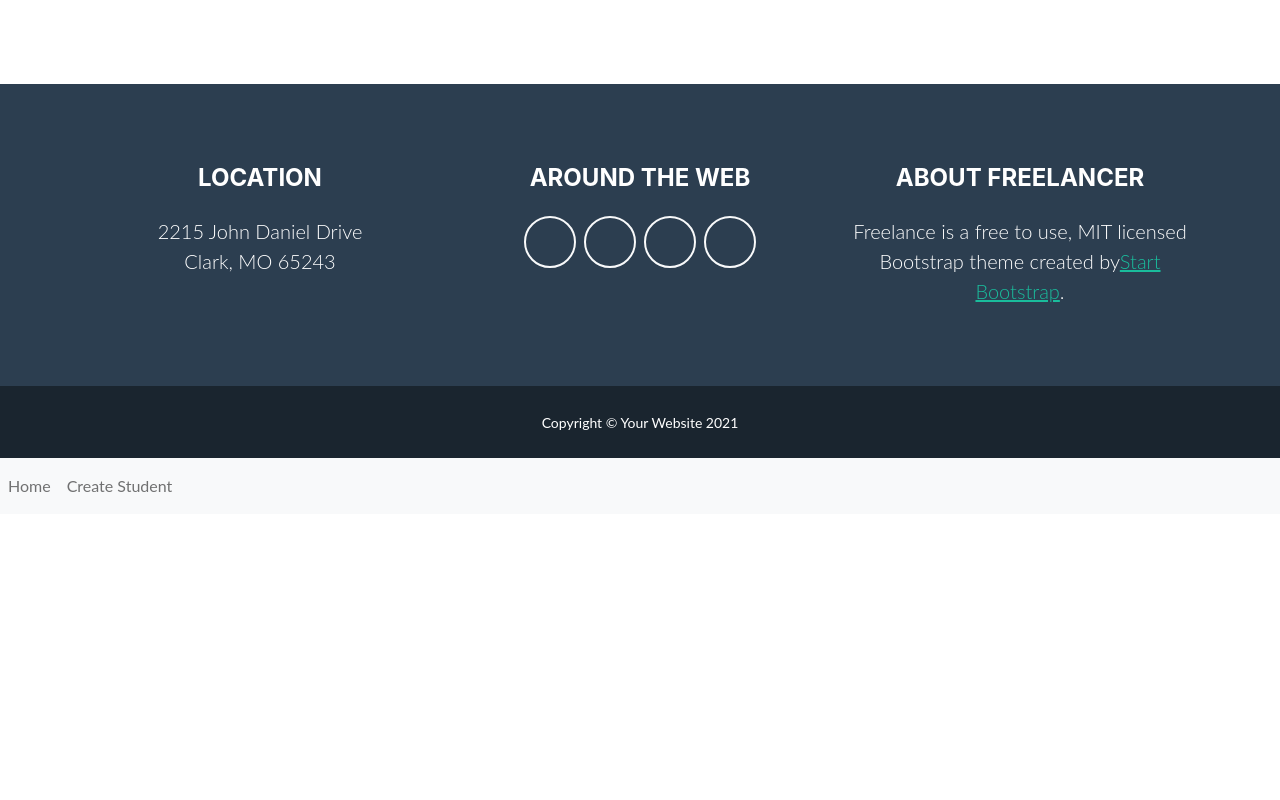
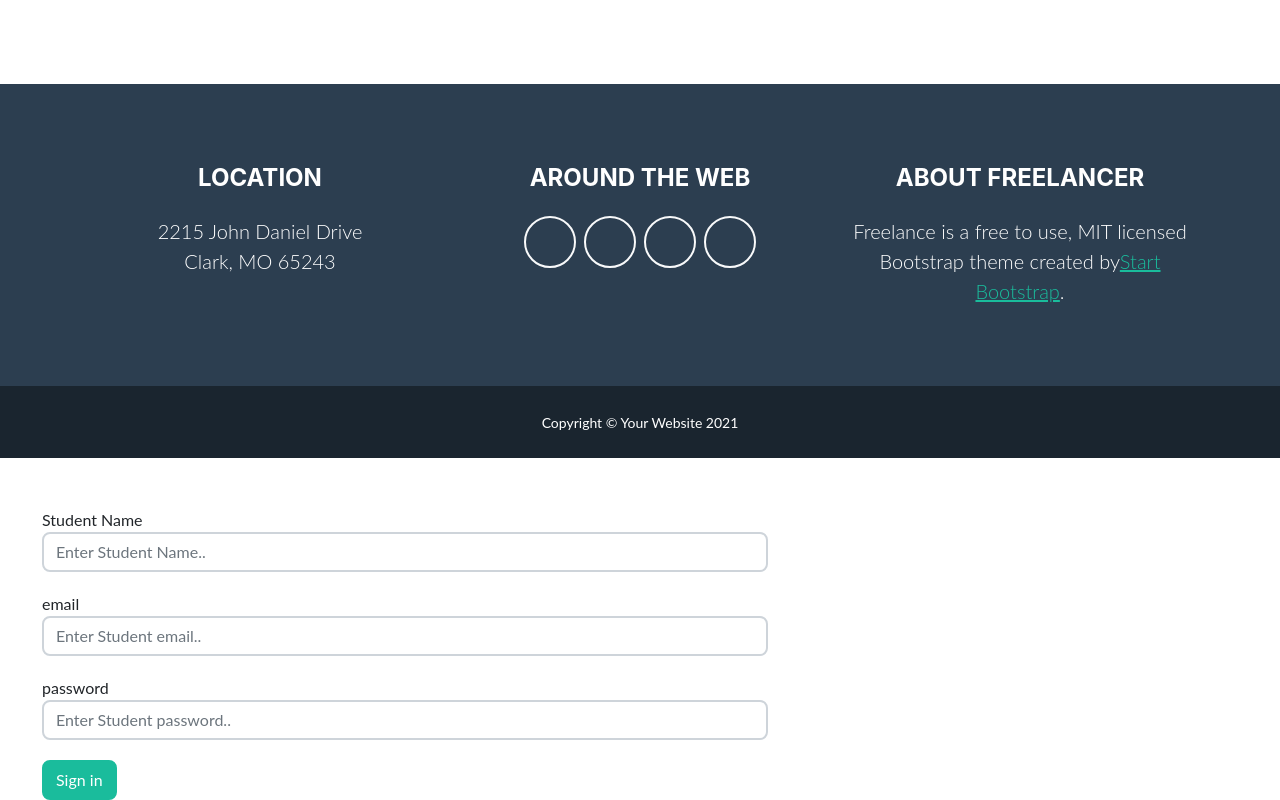
Before and after one commit to 1996-isuru/stud_m_s, a React (Create React App) app in the folder web-application/: page /login in a window 1280 px wide. Shown: the part 1971-2771 px from the top of the page. Before the commit the page ends 2485 px from the top, so only its background shows below. Built offline with nearby package versions, Linux system fonts and the light colour scheme.

Commit message:
created signup

```diff
--- a/web-application/src/App.js
+++ b/web-application/src/App.js
@@ -4,13 +4,17 @@ import AddStudent from "./components/AddStudent";
 import AllStudensts from "./components/AllStudents";
 import { BrowserRouter as Router, Route } from "react-router-dom";
 import Landing from "./components/auth/landing";
+import SignUp from "./components/auth/SIgnUp";
+import Login from "./components/auth/Login";
 
 function App() {
   return (
     <Router>
       <div className="App">
       <Landing />
-        <Header />
+        {/* <Header /> */}
+        <Route path="/signup" exact component={SignUp} />
+        <Route path="/login" exact component={Login} />
         <Route path="/add" exact component={AddStudent} />
         <Route path="/" exact component={AllStudensts} />
       </div>
--- a/web-application/src/components/auth/Login.js
+++ b/web-application/src/components/auth/Login.js
@@ -1,96 +1,96 @@
-// import React, { useState } from "react";
-// import axios from "axios";
+import React, { useState } from "react";
+import axios from "axios";
 
-// export default function Login() {
-//   const [name, setUserName] = useState("");
-//   const [email, setEmail] = useState("");
-//   const [password, setPassword] = useState("");
+export default function Login() {
+  const [name, setUserName] = useState("");
+  const [email, setEmail] = useState("");
+  const [password, setPassword] = useState("");
 
-//   function sendData(e) {
-//     //that is the event therefore should pass (e)
-//     e.preventDefault();
-//     const newStudent = {
-//       name,
-//       email,
-//       password,
-//     };
+  function sendData(e) {
+    //that is the event therefore should pass (e)
+    e.preventDefault();
+    const newStudent = {
+      name,
+      email,
+      password,
+    };
 
-//     console.log(newStudent);
-//     axios
-//       .post("http://localhost:8070/student/add", newStudent)
-//       .then(() => {
-//         alert("Student Added.");
-//         setUserName("");
-//         setEmail("");
-//         setPassword("");
-//       })
-//       .catch((err) => {
-//         alert(err);
-//       });
-//   }
+    console.log(newStudent);
+    axios
+      .post("http://localhost:8070/user/login", newStudent)
+      .then(() => {
+        alert("Student Added.");
+        setUserName("");
+        setEmail("");
+        setPassword("");
+      })
+      .catch((err) => {
+        alert(err);
+      });
+  }
 
-//   return (
-//     <div
-//       className="container"
-//       style={{ marginLeft: 30, marginTop: 50, width: 900 }}
-//     >
-//       <form onSubmit={sendData}>
-//         <div className="form-group row">
-//           <label htmlFor="name" className="text-start">
-//             Student Name
-//           </label>
-//           <div className="col-sm-10">
-//             <input
-//               type="text"
-//               className="form-control"
-//               id="name"
-//               placeholder="Enter Student Name.."
-//               onChange={(e) => {
-//                 setUserName(e.target.value);
-//               }}
-//             />
-//           </div>
-//         </div>
-//         <div className="form-group row" style={{ marginTop: 20 }}>
-//           <label htmlFor="email" className="text-start">
-//             email
-//           </label>
-//           <div className="col-sm-10">
-//             <input
-//               type="text"
-//               className="form-control"
-//               id="email"
-//               placeholder="Enter Student email.."
-//               onChange={(e) => {
-//                 setEmail(e.target.value);
-//               }}
-//             />
-//           </div>
-//         </div>
-//         <div className="form-group row" style={{ marginTop: 20 }}>
-//           <label htmlFor="password" className="text-start">
-//             password
-//           </label>
-//           <div className="col-sm-10">
-//             <input
-//               type="text"
-//               className="form-control"
-//               id="password"
-//               placeholder="Enter Student password.."
-//               onChange={(e) => {
-//                 setPassword(e.target.value);
-//               }}
-//             />
-//           </div>
-//         </div>
-//         <div className="form-group row">
-//           <div className="text-start" style={{ marginTop: 20 }}>
-//             <button type="submit" className="btn btn-primary">
-//               Sign in
-//             </button>
-//           </div>
-//         </div>
-//       </form>
-//     </div>
-//   );
-// }
+  return (
+    <div
+      className="container"
+      style={{ marginLeft: 30, marginTop: 50, width: 900 }}
+    >
+      <form onSubmit={sendData}>
+        <div className="form-group row">
+          <label htmlFor="name" className="text-start">
+            Student Name
+          </label>
+          <div className="col-sm-10">
+            <input
+              type="text"
+              className="form-control"
+              id="name"
+              placeholder="Enter Student Name.."
+              onChange={(e) => {
+                setUserName(e.target.value);
+              }}
+            />
+          </div>
+        </div>
+        <div className="form-group row" style={{ marginTop: 20 }}>
+          <label htmlFor="email" className="text-start">
+            email
+          </label>
+          <div className="col-sm-10">
+            <input
+              type="text"
+              className="form-control"
+              id="email"
+              placeholder="Enter Student email.."
+              onChange={(e) => {
+                setEmail(e.target.value);
+              }}
+            />
+          </div>
+        </div>
+        <div className="form-group row" style={{ marginTop: 20 }}>
+          <label htmlFor="password" className="text-start">
+            password
+          </label>
+          <div className="col-sm-10">
+            <input
+              type="text"
+              className="form-control"
+              id="password"
+              placeholder="Enter Student password.."
+              onChange={(e) => {
+                setPassword(e.target.value);
+              }}
+            />
+          </div>
+        </div>
+        <div className="form-group row">
+          <div className="text-start" style={{ marginTop: 20 }}>
+            <button type="submit" className="btn btn-primary">
+              Sign in
+            </button>
+          </div>
+        </div>
+      </form>
+    </div>
+  );
+}
--- a/web-application/src/components/auth/SIgnUp.js
+++ b/web-application/src/components/auth/SIgnUp.js
@@ -2,22 +2,25 @@ import React, { useState } from "react";
 import axios from "axios";
 
 export default function SignUp() {
-  const [name, setUserName] = useState("");
+  const [userName, setUserName] = useState("");
   const [email, setEmail] = useState("");
   const [password, setPassword] = useState("");
+  const [repassword, setrePassword] = useState("");
 
   function sendData(e) {
     //that is the event therefore should pass (e)
     e.preventDefault();
+
+    if (password === repassword) {
       const newStudent = {
-      name,
+        userName,
         email,
         password,
       };
 
       console.log(newStudent);
       axios
-      .post("http://localhost:8070/student/add", newStudent)
+        .post("http://localhost:8070/user/signup", newStudent)
         .then(() => {
           alert("Student Added.");
           setUserName("");
@@ -27,6 +30,9 @@ export default function SignUp() {
         .catch((err) => {
           alert(err);
         });
+    } else{
+        alert("Password not same");
+    }
   }
 
   return (
@@ -36,14 +42,14 @@ export default function SignUp() {
     >
       <form onSubmit={sendData}>
         <div className="form-group row">
-          <label htmlFor="name" className="text-start">
+          <label htmlFor="userName" className="text-start">
             Student Name
           </label>
           <div className="col-sm-10">
             <input
               type="text"
               className="form-control"
-              id="name"
+              id="userName"
               placeholder="Enter Student Name.."
               onChange={(e) => {
                 setUserName(e.target.value);
@@ -83,6 +89,22 @@ export default function SignUp() {
             />
           </div>
         </div>
+        <div className="form-group row" style={{ marginTop: 20 }}>
+          <label htmlFor="repassword" className="text-start">
+            password
+          </label>
+          <div className="col-sm-10">
+            <input
+              type="text"
+              className="form-control"
+              id="repassword"
+              placeholder="Enter Student password.."
+              onChange={(e) => {
+                setrePassword(e.target.value);
+              }}
+            />
+          </div>
+        </div>
         <div className="form-group row">
           <div className="text-start" style={{ marginTop: 20 }}>
             <button type="submit" className="btn btn-primary">
--- a/web-application/src/components/auth/landing.js
+++ b/web-application/src/components/auth/landing.js
@@ -1,6 +1,7 @@
 import React from "react";
 import './landing.css';
 import avataaars from "../../assets/img/avataaars.svg"
+import { Link } from "react-router-dom";
 
 export default function Landing() {
   return (
@@ -16,8 +17,8 @@ export default function Landing() {
                     <ul class="navbar-nav ms-auto">
                         <li class="nav-item mx-0 mx-lg-1"><a class="nav-link py-3 px-0 px-lg-3 rounded" href="#about">About</a></li>
                         <li class="nav-item mx-0 mx-lg-1"><a class="nav-link py-3 px-0 px-lg-3 rounded" href="#contact">Contact</a></li>
-                        <li class="nav-item mx-0 mx-lg-1"><a class="nav-link py-3 px-0 px-lg-3 rounded" href="#portfolio">Login</a></li>
-                        <li class="nav-item mx-0 mx-lg-1"><a class="nav-link py-3 px-0 px-lg-3 rounded" href="#portfolio">SignUp</a></li>
+                        <li class="nav-item mx-0 mx-lg-1"><Link class="nav-link py-3 px-0 px-lg-3 rounded" to="/login">Login</Link></li>
+                        <li class="nav-item mx-0 mx-lg-1"><Link class="nav-link py-3 px-0 px-lg-3 rounded" to="/signup">SignUp</Link></li>
                     </ul>
                 </div>
             </div>
```
Also changed, not shown: 2 other files (tests, documents, lock files or other folders). Lines whose indentation alone changed are shown as unchanged.
